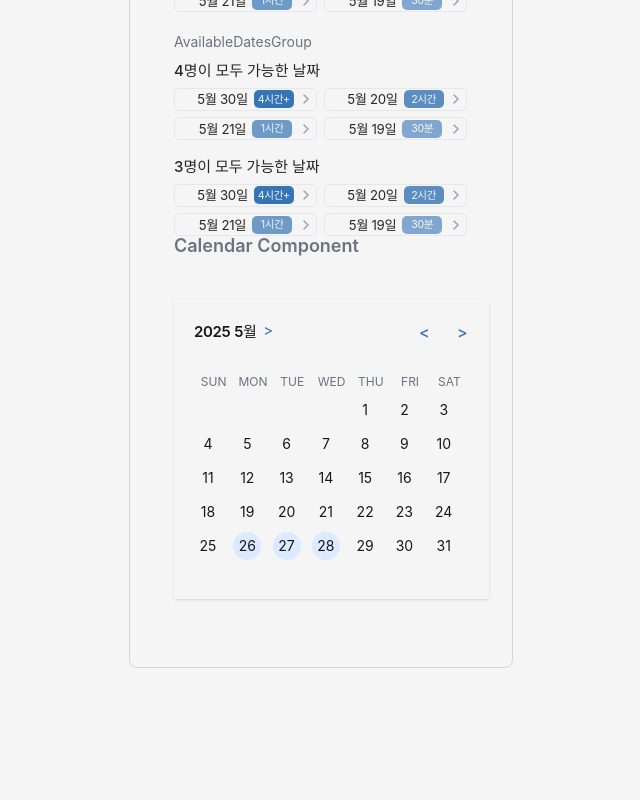
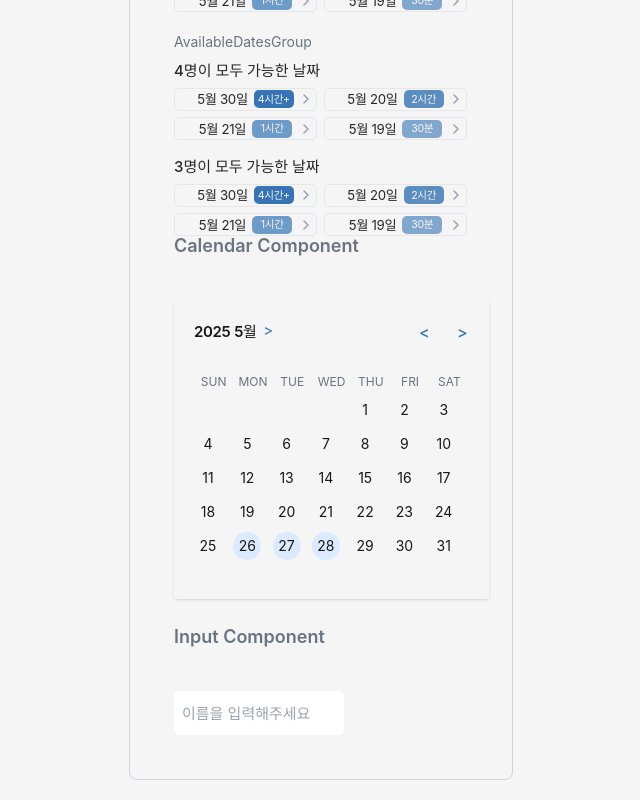
Before and after one commit to comeet-product/comeet, a Next.js app: page /playground in a window 1280 px wide. Shown: the part 1969-2769 px from the top of the page, without its empty margins (319-959 px from the left). Before the commit the page ends 2657 px from the top, so only its background shows below. Built offline with nearby package versions, Linux system fonts and the light colour scheme; a web font is replaced by a local one.

Commit message:
Input 컴포넌트

```diff
--- a/src/app/playground/page.js
+++ b/src/app/playground/page.js
@@ -16,6 +16,7 @@ import AvailableDates from "@/components/AvailableDatesGroup/AvailableDates";
 import AvailableDatesGroup from "@/components/AvailableDatesGroup/AvailableDatesGroup";
 import Calendar from "@/components/Calendar";
 import UserBar from "@/components/UserBar";
+import Input from "@/components/Input";
 
 export const generateMetadata = () => {
     return {
@@ -243,6 +244,16 @@ export default function Playground() {
                     <UserBar />
                 </div>
             </div>
+
+            <div>
+                <h3 className="text-lg text-gray-500 font-semibold mb-4">
+                    Input Component
+                </h3>
+                <br />
+                <div>
+                    <Input />
+                </div>
+            </div>
         </div>
     );
 }
--- /dev/null
+++ b/src/components/Input.js
@@ -0,0 +1,44 @@
+"use client";
+
+import React, { useState } from "react";
+
+const Input = ({ meetingId, onCheckDuplicate }) => {
+    const [name, setName] = useState("");
+    const [errorMessage, setErrorMessage] = useState("");
+
+    const handleInputChange = (e) => {
+        setName(e.target.value);
+        setErrorMessage("");
+    };
+
+    const handleBlur = async () => {
+        if (name.trim() === "") {
+            setErrorMessage("");
+            return;
+        }
+        const isDuplicate = await onCheckDuplicate(meetingId, name);
+        if (isDuplicate) {
+            setErrorMessage("중복된 이름입니다.");
+        } else {
+            setErrorMessage("");
+        }
+    };
+
+    return (
+        <div className="flex flex-col">
+            <input
+                type="text"
+                placeholder="이름을 입력해주세요"
+                className="w-[170px] h-[44px] px-2 py-3.5 bg-gray rounded-[5px] inline-flex justify-center items-center gap-2.5 text-[15px]"
+                value={name}
+                onChange={handleInputChange}
+                onBlur={handleBlur}
+            />
+            {errorMessage && (
+                <p className="text-red-500 text-sm mt-1">{errorMessage}</p>
+            )}
+        </div>
+    );
+};
+
+export default Input;
```
